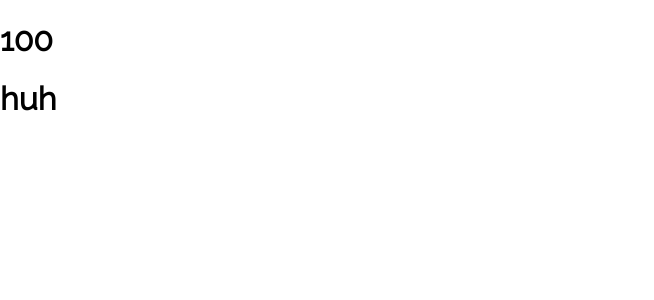
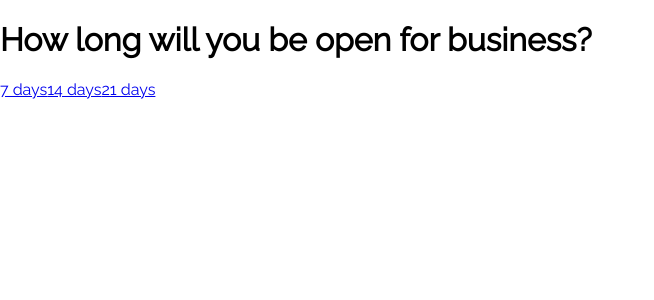
Before and after one commit to MichelleNguy/regency, a React (Create React App) app: page /menu in a window 1280 px wide. Shown: the top 300 px of the page, without its empty margins (0-654 px from the left). Built offline with nearby package versions, Linux system fonts and the light colour scheme.

Commit message:
added components and routes to components

```diff
--- a/src/components/Credits.js
+++ b/src/components/Credits.js
@@ -0,0 +1,11 @@
+import React from 'react'
+
+const Credits = () => {
+    return (
+        <div>
+            <p>Credits go here</p>
+        </div>
+    )
+}
+
+export default Credits
--- a/src/containers/GameMenu.js
+++ b/src/containers/GameMenu.js
@@ -1,13 +1,25 @@
 import React from 'react'
+import { Link } from "react-router-dom";
+import { useDispatch } from 'react-redux';
+import { setDays } from '../redux/actionCreator'
 
 
 const GameMenu = () =>{
+
+    const dispatch = useDispatch()
+
+    const handleSelection = (days) => {
+        dispatch(setDays(days))
+    }
+
     return (
         <div>
-            <h1>huh</h1>
+            <h1>How long will you be open for business?</h1>
+            <Link onClick={() => handleSelection(7)} to='/'>7 days</Link>
+            <Link onClick={() => handleSelection(14)} to='/'>14 days</Link>
+            <Link onClick={() => handleSelection(21)} to='/'>21 days</Link>
         </div>
     )
 }
 
-
-export default GameMenu
+export default (GameMenu)
--- a/src/containers/MainContainer.js
+++ b/src/containers/MainContainer.js
@@ -1,6 +1,6 @@
 import React from 'react'
 import { Route, Switch } from 'react-router-dom';
-import { useDispatch, useSelector } from "react-redux";
+import { useDispatch, useSelector } from 'react-redux';
 
 import MainMenu from '../components/MainMenu'
 import Instructions from '../components/Instructions'
@@ -14,7 +14,7 @@ const MainContainer = () => {
 
     return (
         <div>
-            <h1>{gameData.bank}</h1>
+            <h1>{gameData.days}</h1>
             <Switch>
                 <Route path="/" exact component={MainMenu} />
                 <Route path="/instructions" exact component={Instructions} />
--- a/src/redux/actionCreator.js
+++ b/src/redux/actionCreator.js
@@ -5,5 +5,12 @@ const setGameData = (gameData) => {
     }
 }
 
+const setDays = (days) => {
+    return {
+        type: "SET_DAYS",
+        days: days
+    }
+}
 
-export { setGameData }
+
+export { setGameData, setDays }
--- a/src/redux/reducer.js
+++ b/src/redux/reducer.js
@@ -15,6 +15,11 @@ const reducer = (state, action) => {
                 ...state,
                 gameData: action.gameData
             }
+        case "SET_DAYS":
+            return {
+                ...state,
+                days: action.days
+            }
         default:
             return state
     }
```
